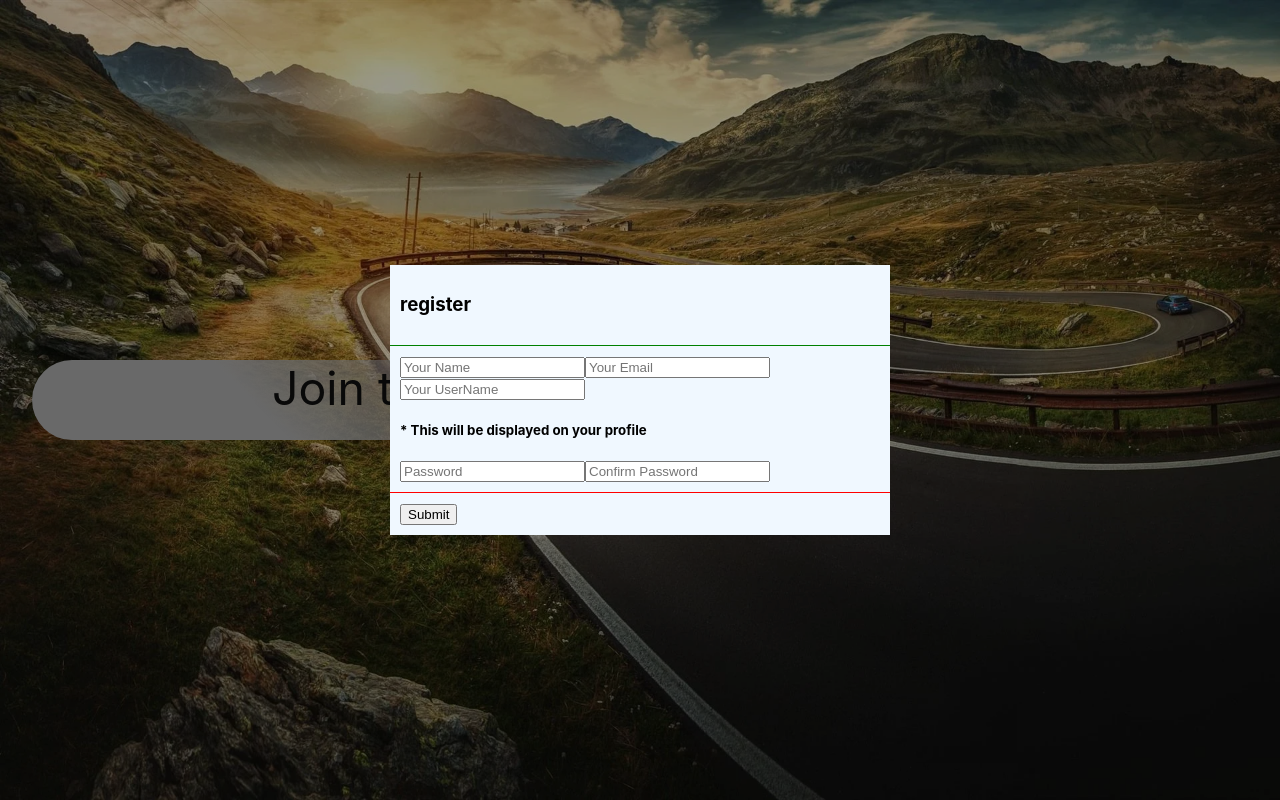
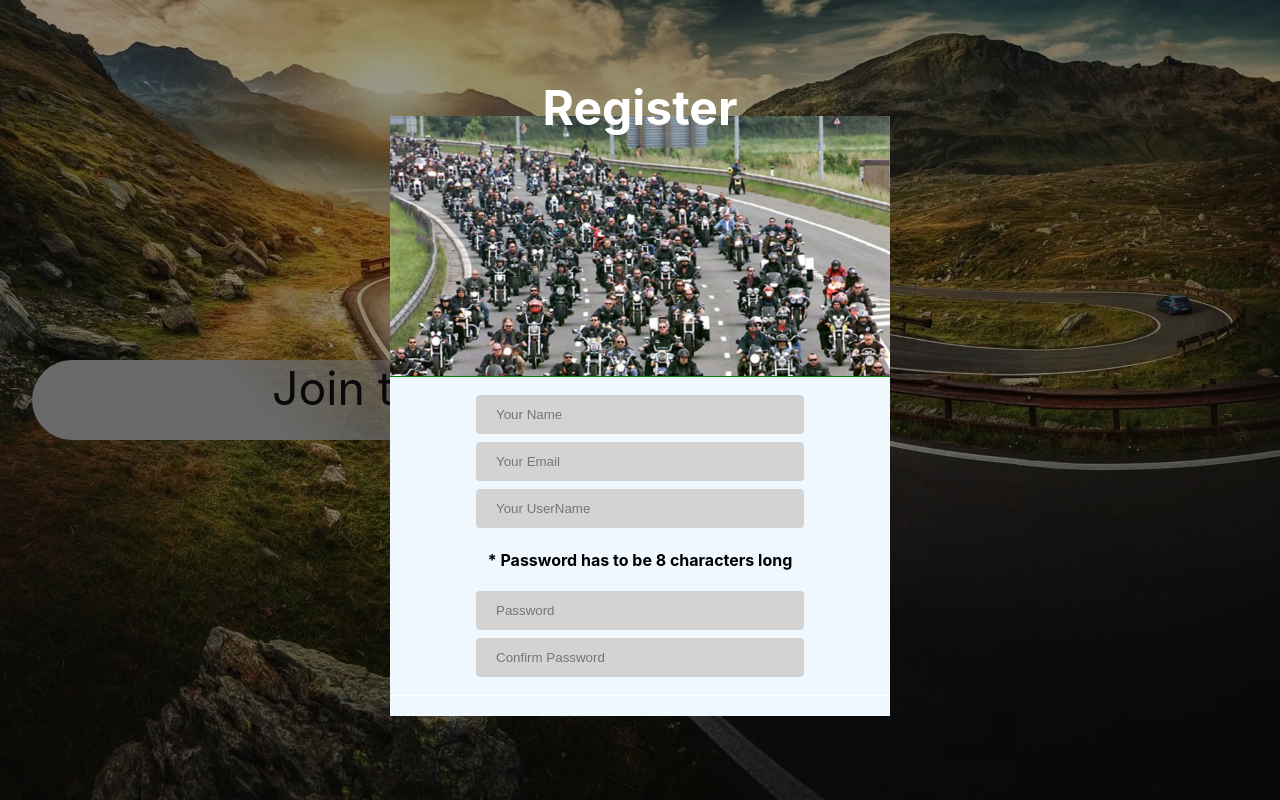
Before and after one commit to AlinNast/BikerNet-React-Frontend, a React (Create React App) app in the folder bikernet/: page / in a window 1280 px wide. Both pictures are taken after a click on the element "Join the brotherhood". Built offline with nearby package versions, Linux system fonts and the light colour scheme.

Commit message:
finished editing register modal

```diff
--- a/bikernet/src/Modals/RegisterModal/RegisterModal.css
+++ b/bikernet/src/Modals/RegisterModal/RegisterModal.css
@@ -1,7 +1,7 @@
 
 
 .modal{
-    position: fixed;
+    position: absolute;
     top: 0;
     bottom: 0;
     left: 0;
@@ -13,16 +13,127 @@
     justify-content: center;
 }
 
+h4{
+    text-align: center;
+}
+
 .modal-content{
+    margin-top: 7rem;
+    margin-right: auto;
+    margin-left: auto;
+    position: relative;
     width: 500px;
     background-color: aliceblue;
 }
 
-.modal-header, .modal-footer, .modal-body{
+.modal-header{
+    background-image: url('../../../public/registerImage.jpg');
+    position:relative;
+    background-repeat: no-repeat;
+    background-size: cover;
+    width: 30rem;
+    height: 15rem;
+    margin-top: -5rem;
+}
+
+.modal-header-title{
+    position: relative;
+    color: white;
+    font-size: 3rem;
+    margin-top: -3rem;
+    text-align: center;
+}
+
+input[type=text]{
+    display: block;
+    border-radius: 4px;
+    border: none;
+    width: 60%;
+    padding: 12px 20px;
+    margin: 8px auto;
+    background-color: #d3d3d3;
+    transition: width 0.4s ease-in-out;
+}
+
+input[type=text]:focus{
+    background-color: white;
+    width: 80%;
+}
+
+.pass-box{
+    display: block;
+    border-radius: 4px;
+    border: none;
+    width: 60%;
+    padding: 12px 20px;
+    margin: 8px auto;
+    background-color: #d3d3d3;
+    transition: width 0.4s ease-in-out;
+}
+
+.pass-box:focus{
+    background-color: white;
+    width: 80%;
+}
+
+.pass-box-true{
+    display: block;
+    border-radius: 4px;
+    border: none;
+    width: 60%;
+    padding: 12px 20px;
+    margin: 8px auto;
+    background-color: #31e83a;
+    transition: width 0.4s ease-in-out;
+}
+
+.pass-box-true:focus{
+    background-color: #7ef084;
+    width: 80%;
+}
+
+.pass-box-false{
+    display: block;
+    border-radius: 4px;
+    border: none;
+    width: 60%;
+    padding: 12px 20px;
+    margin: 8px auto;
+    background-color: #ff4545;
+    transition: width 0.4s ease-in-out;
+}
+
+.pass-box-false:focus{
+    background-color: #f47878;
+    width: 80%;
+}
+
+.submit{
+    background-color: #4CAF50; /* Green */
+  border: none;
+  color: white;
+  padding: 15px 32px;
+  text-align: center;
+  text-decoration: none;
+  display: inline-block;
+  font-size: 16px;
+  margin: 4px 2px;
+  cursor: pointer;
+  -webkit-transition-duration: 0.4s; /* Safari */
+  transition-duration: 0.4s;
+    margin: 0 35%;
+}
+
+.submit:hover{
+    box-shadow: 0 12px 16px 0 rgba(0,0,0,0.24),0 17px 50px 0 rgba(0,0,0,0.19);
+
+}
+
+.modal-footer, .modal-body{
     padding: 10px;
 }
 
 .modal-body{
     border-top: 1px solid green;
-    border-bottom:  1px solid red;
+    border-bottom:  1px solid rgb(255, 255, 255);
 }
--- a/bikernet/src/Modals/RegisterModal/RegisterModal.tsx
+++ b/bikernet/src/Modals/RegisterModal/RegisterModal.tsx
@@ -6,8 +6,13 @@ function RegisterModal(props:any) {
     const [email, setEmail] = useState('');
     const [username, setUsername] = useState('');
     const [password, setPassword] = useState('');
+
     const [checkPassword, setCheckPassword] = useState('');
+    const [passwordMatch, setPasswordMatch] = useState(false);
+    const [isCPasswordDirty, setIsCPasswordDirty] = useState(false);
+    const [cPasswordClass, setCPasswordClass] = useState('pass-box')
 
+    // fetch stuff
     const requestOptions = {
         method: 'POST',
         headers: { 'Content-Type': 'application/json' },
@@ -26,6 +31,23 @@ function RegisterModal(props:any) {
         }
     }
 
+    const handleCheckPassword = (e:any) => {
+        setCheckPassword(e.target.value);
+        setIsCPasswordDirty(true);
+    }
+
+    useEffect(() => {
+        if (isCPasswordDirty) {
+            if (password === checkPassword) {
+                setPasswordMatch(true);
+                setCPasswordClass('pass-box-true')
+            } else {
+                setPasswordMatch(false)
+                setCPasswordClass('pass-box-false')
+            }
+        }
+    }, [checkPassword, password])
+
 
     if(!props.show){
         return null;
@@ -35,22 +57,26 @@ function RegisterModal(props:any) {
         <div className="modal" onClick={props.onClose}>
             <div className="modal-content" onClick={e => e.stopPropagation()}>
                 <div className="modal-header">
-                    <h3>register</h3>
+                    <h3 className='modal-header-title'>Register</h3>
                 </div>
                 <div className="modal-body">
                     <form>
                         <input type="text" placeholder='Your Name' onChange={(e) => setName(e.target.value)}/>
                         <input type="text" placeholder='Your Email' onChange={(e) => setEmail(e.target.value)}/>
                         <input type="text" placeholder='Your UserName' onChange={(e) => setUsername(e.target.value)}/>
-                        <h5>* This will be displayed on your profile</h5>
-                        <input type="password" placeholder='Password' onChange={(e) => setPassword(e.target.value)}/>
-                        <input type="password" placeholder='Confirm Password' onChange={(e) => setCheckPassword(e.target.value)}/>
+
+                        {password.length < 8 ? <h4>* Password has to be 8 characters long</h4> : ""}
+                        <input type="password" placeholder='Password' className={"pass-box"} onChange={(e) => setPassword(e.target.value)}/>
+                        <input type="password" placeholder='Confirm Password' className={cPasswordClass} onChange={(e) => handleCheckPassword(e)}/>
+                        {isCPasswordDirty && !passwordMatch ? <h4>Password dont match</h4>: ''}
 
 
                     </form>
                 </div>
                 <div className="modal-footer">
-                    <button className="submit" onClick={handleSubmit}>Submit</button>
+                    {password.length >=8 && passwordMatch && name !== '' && email.includes('@') && username !== '' ?
+                    <button className="submit" onClick={handleSubmit} >Submit</button> : ''}
+                    {/* && name != '' && email.includes('@') && username != '' */}
                 </div>
             </div>
         </div>
```
Also changed, not shown: bikernet/public/registerImage.jpg (added).
